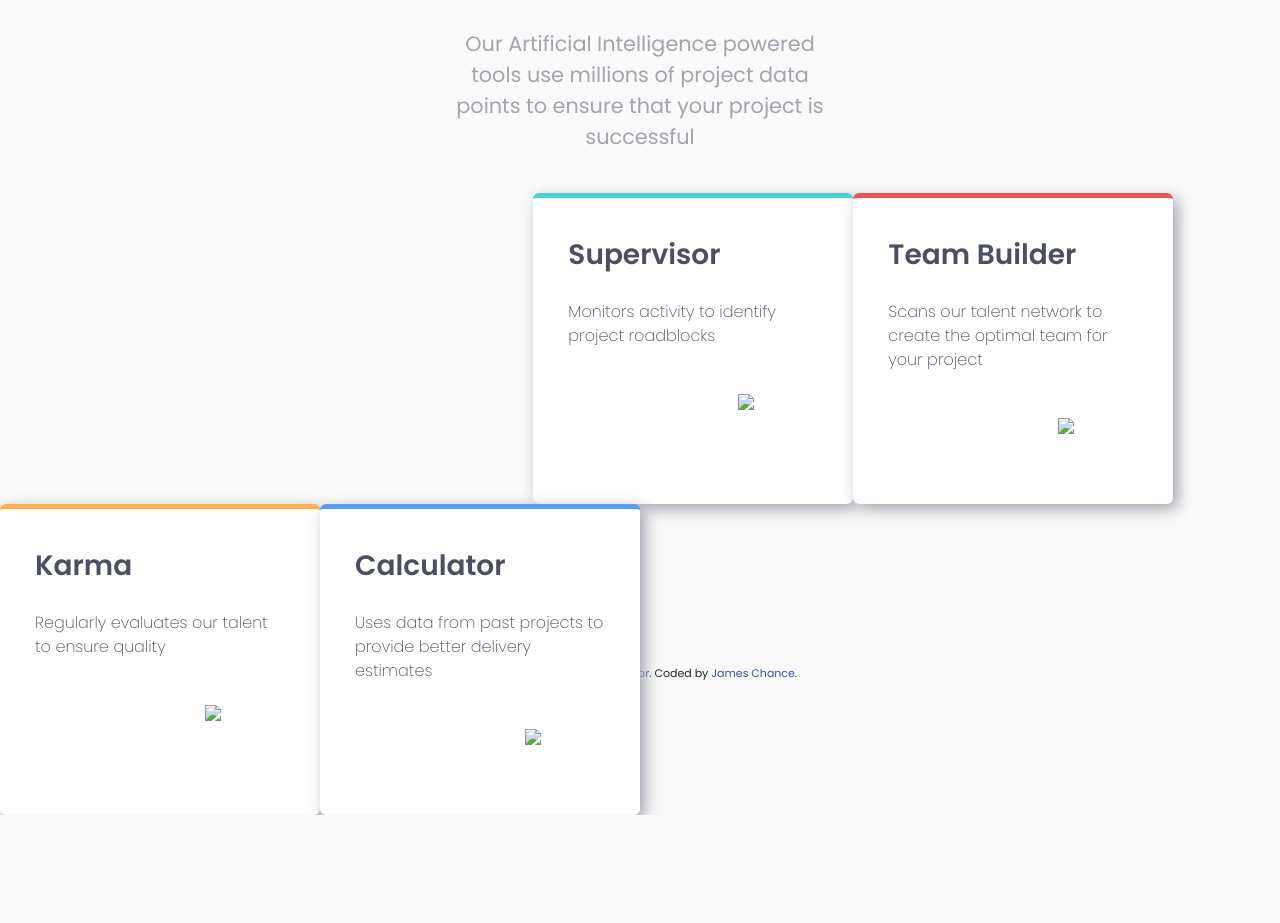
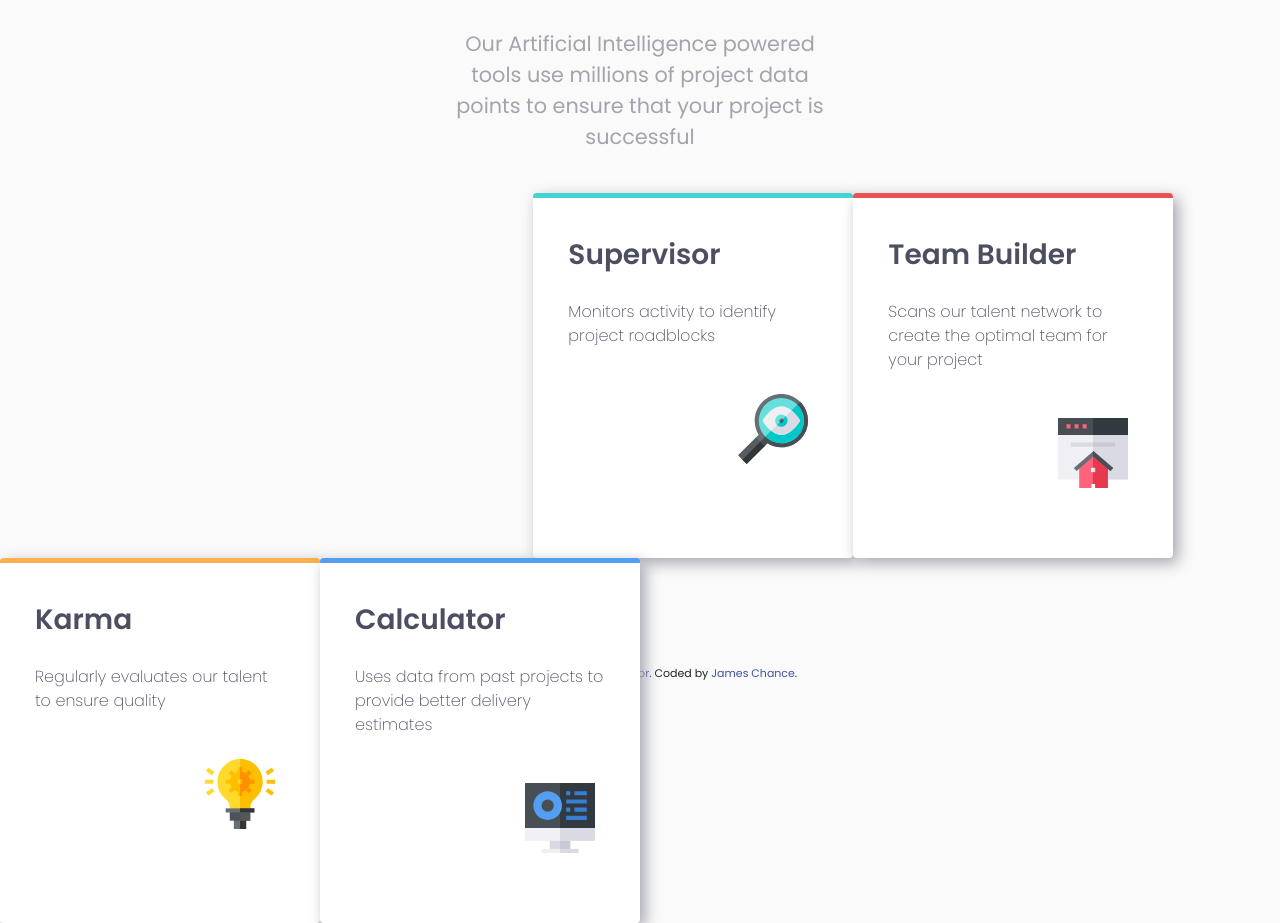
Before and after one commit to jameschancetech/four-card-feature-section, a plain HTML site: page index.html in a window 1280 px wide. Shown: the part 135-1058 px from the top of the page. Before the commit the page ends 950 px from the top, so only its background shows below. Drawn offline with nearby package versions, Linux system fonts and the light colour scheme; the site is published under a folder, as on GitHub Pages, so addresses that start at the root find nothing.

Commit message:
Adjusted container using classes

```diff
--- a/index.html
+++ b/index.html
@@ -29,29 +29,29 @@
       <div  id="product-cards" > <!-- class="d-flex flex-row"  -->
 
       <div class="row">
-        <div class="product-box col-xl-3 offset-xl-5" id="supervisor"> <!--order-xl-2 offset-xl-6-->
+        <div class="product-box col-xl-3 offset-xl-5 rounded" id="supervisor"> <!--order-xl-2 offset-xl-6-->
           <h3 class="product-heading">Supervisor</h3>
           <p class="product-detail">Monitors activity to identify project roadblocks</p>
-          <img src="/images/icon-supervisor.svg" class="icon-img">
+          <img src="images/icon-supervisor.svg" class="icon-img">
         </div>
 
-        <div class="product-box col-xl-3" id="teambuidler"> <!-- order-xl-1 -->
+        <div class="product-box col-xl-3 rounded" id="teambuidler"> <!-- order-xl-1 -->
           <h3 class="product-heading">Team Builder</h3>
           <p class="product-detail">Scans our talent network to create the optimal team for your project</p>
-          <img src="/images/icon-team-builder.svg" class="icon-img">
+          <img src="images/icon-team-builder.svg" class="icon-img">
         </div>
 
 
-        <div class="product-box col-xl-3" id="karma"> <!-- order-xl-4 -->
+        <div class="product-box col-xl-3 rounded" id="karma"> <!-- order-xl-4 -->
           <h3 class="product-heading">Karma</h3>
           <p class="product-detail">Regularly evaluates our talent to ensure quality</p>
-          <img src="/images/icon-karma.svg" class="icon-img">
+          <img src="images/icon-karma.svg" class="icon-img">
         </div>
 
-        <div class="product-box col-xl-3 float-right" id="calculator"> <!-- order-xl-3 -->
+        <div class="product-box col-xl-3 float-right rounded" id="calculator"> <!-- order-xl-3 -->
           <h3 class="product-heading">Calculator</h3>
           <p class="product-detail">Uses data from past projects to provide better delivery estimates</p>
-          <img src="/images/icon-calculator.svg" class="icon-img">
+          <img src="images/icon-calculator.svg" class="icon-img">
         </div>
       </div>
       </div>
--- a/style.css
+++ b/style.css
@@ -62,9 +62,8 @@ html, body {
 
 .product-box {
   background-color: white;
-  border-radius: 2%;
   padding: 40px 15px;
-  box-shadow: 5px 5px 15px hsl(229, 6%, 66%)
+  box-shadow: 5px 5px 15px hsl(229, 6%, 66%);
 }
 
 .icon-img {
@@ -110,5 +109,3 @@ html, body {
   Footer
 
 */
-
-}
```
